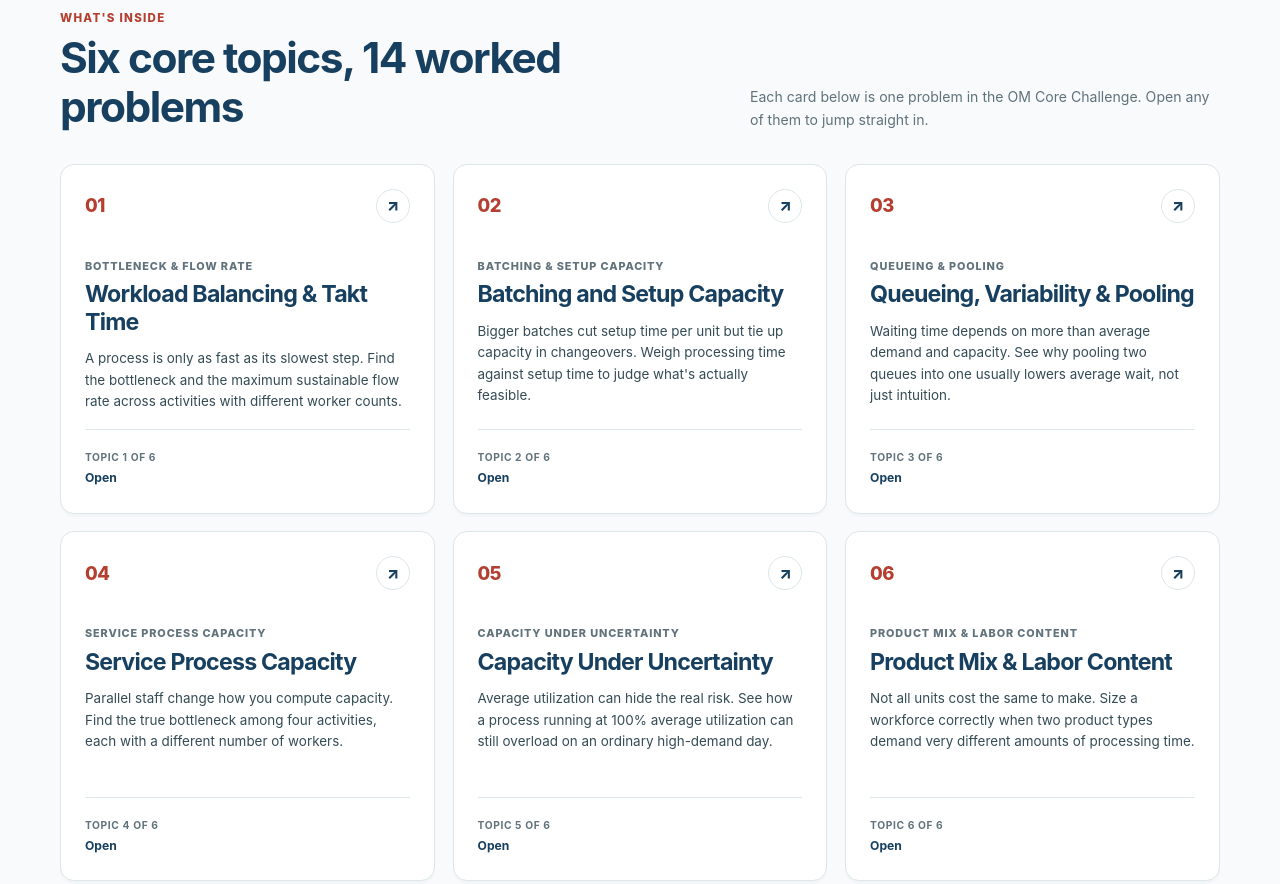
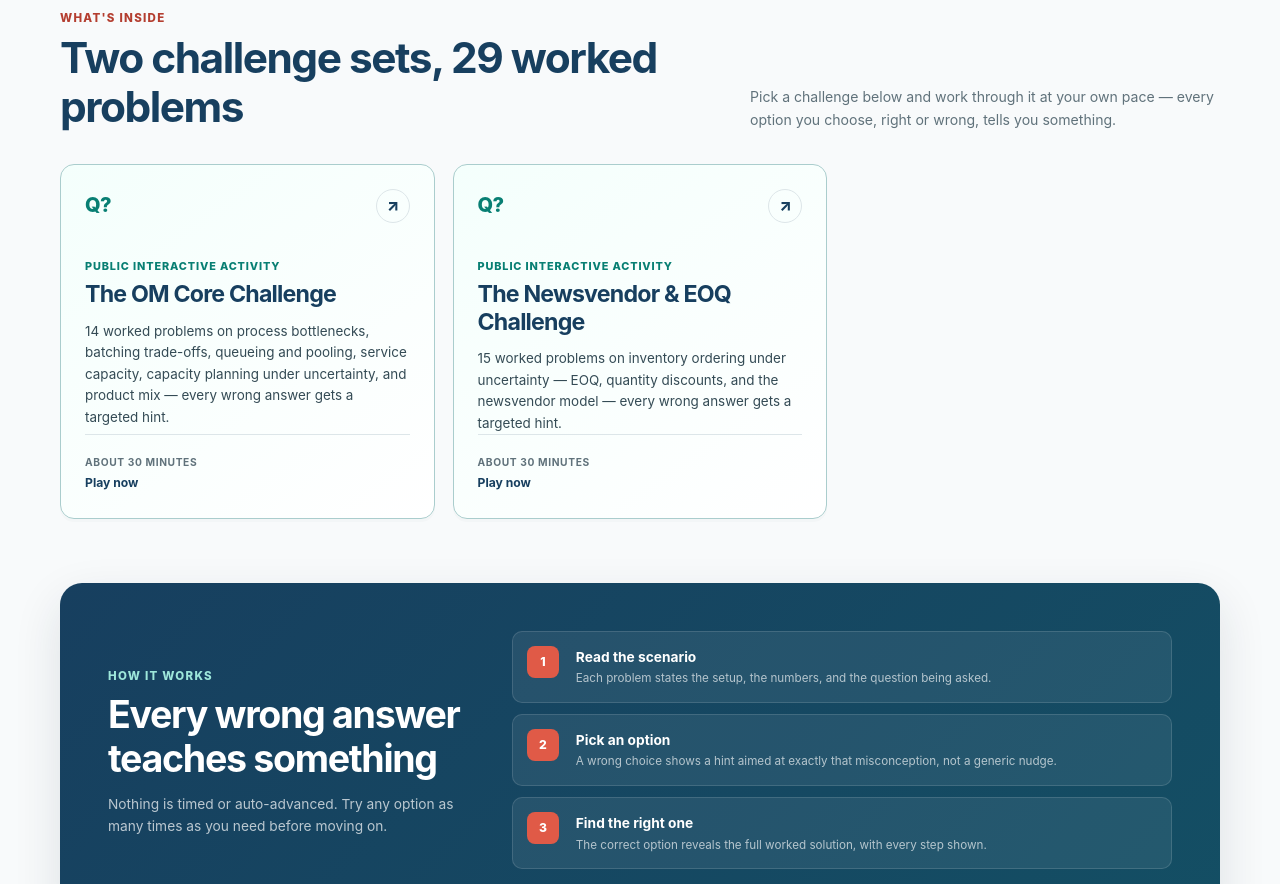
Before and after one commit to Coyote2603/OM-Core-Challange, a website: page index.html in a window 1280 px wide. Shown: the part 944-1828 px from the top of the page. Drawn offline with Linux system fonts and the light colour scheme.

Commit message:
Add files via upload

```diff
--- a/index.html
+++ b/index.html
@@ -73,83 +73,21 @@
       <div class="section-heading">
         <div>
           <span class="eyebrow">What's inside</span>
-          <h2 id="session-list-title">Six core topics, 14 worked problems</h2>
+          <h2 id="session-list-title">Two challenge sets, 29 worked problems</h2>
         </div>
-        <p>Each card below is one problem in the OM Core Challenge. Open any of them to jump straight in.</p>
+        <p>Pick a challenge below and work through it at your own pace — every option you choose, right or wrong, tells you something.</p>
       </div>
       <div class="card-grid" id="topics-grid">
-        <a class="session-card" href="om-challenge.html">
+        <a class="session-card game-card" href="om-challenge.html">
           <div class="session-card-top">
-            <span class="session-card-number">01</span>
+            <span class="session-card-number game-mark" aria-hidden="true">Q?</span>
             <span class="session-card-arrow" aria-hidden="true">↗</span>
           </div>
-          <span class="session-card-kicker">Bottleneck &amp; flow rate</span>
-          <h3>Workload Balancing &amp; Takt Time</h3>
-          <p>A process is only as fast as its slowest step. Find the bottleneck and the maximum sustainable flow rate across activities with different worker counts.</p>
-          <div class="session-card-footer"><span>Topic 1 of 6</span><strong>Open</strong></div>
+          <span class="session-card-kicker">Public interactive activity</span>
+          <h3>The OM Core Challenge</h3>
+          <p>14 worked problems on process bottlenecks, batching trade-offs, queueing and pooling, service capacity, capacity planning under uncertainty, and product mix — every wrong answer gets a targeted hint.</p>
+          <div class="session-card-footer"><span>About 30 minutes</span><strong>Play now</strong></div>
         </a>
-        <a class="session-card" href="om-challenge.html">
-          <div class="session-card-top">
-            <span class="session-card-number">02</span>
-            <span class="session-card-arrow" aria-hidden="true">↗</span>
-          </div>
-          <span class="session-card-kicker">Batching &amp; setup capacity</span>
-          <h3>Batching and Setup Capacity</h3>
-          <p>Bigger batches cut setup time per unit but tie up capacity in changeovers. Weigh processing time against setup time to judge what's actually feasible.</p>
-          <div class="session-card-footer"><span>Topic 2 of 6</span><strong>Open</strong></div>
-        </a>
-        <a class="session-card" href="om-challenge.html">
-          <div class="session-card-top">
-            <span class="session-card-number">03</span>
-            <span class="session-card-arrow" aria-hidden="true">↗</span>
-          </div>
-          <span class="session-card-kicker">Queueing &amp; pooling</span>
-          <h3>Queueing, Variability &amp; Pooling</h3>
-          <p>Waiting time depends on more than average demand and capacity. See why pooling two queues into one usually lowers average wait, not just intuition.</p>
-          <div class="session-card-footer"><span>Topic 3 of 6</span><strong>Open</strong></div>
-        </a>
-        <a class="session-card" href="om-challenge.html">
-          <div class="session-card-top">
-            <span class="session-card-number">04</span>
-            <span class="session-card-arrow" aria-hidden="true">↗</span>
-          </div>
-          <span class="session-card-kicker">Service process capacity</span>
-          <h3>Service Process Capacity</h3>
-          <p>Parallel staff change how you compute capacity. Find the true bottleneck among four activities, each with a different number of workers.</p>
-          <div class="session-card-footer"><span>Topic 4 of 6</span><strong>Open</strong></div>
-        </a>
-        <a class="session-card" href="om-challenge.html">
-          <div class="session-card-top">
-            <span class="session-card-number">05</span>
-            <span class="session-card-arrow" aria-hidden="true">↗</span>
-          </div>
-          <span class="session-card-kicker">Capacity under uncertainty</span>
-          <h3>Capacity Under Uncertainty</h3>
-          <p>Average utilization can hide the real risk. See how a process running at 100% average utilization can still overload on an ordinary high-demand day.</p>
-          <div class="session-card-footer"><span>Topic 5 of 6</span><strong>Open</strong></div>
-        </a>
-        <a class="session-card" href="om-challenge.html">
-          <div class="session-card-top">
-            <span class="session-card-number">06</span>
-            <span class="session-card-arrow" aria-hidden="true">↗</span>
-          </div>
-          <span class="session-card-kicker">Product mix &amp; labor content</span>
-          <h3>Product Mix &amp; Labor Content</h3>
-          <p>Not all units cost the same to make. Size a workforce correctly when two product types demand very different amounts of processing time.</p>
-          <div class="session-card-footer"><span>Topic 6 of 6</span><strong>Open</strong></div>
-        </a>
-      </div>
-    </section>
-
-    <section class="container session-section" id="inventory" aria-labelledby="inventory-list-title">
-      <div class="section-heading">
-        <div>
-          <span class="eyebrow">Also on this platform</span>
-          <h2 id="inventory-list-title">Inventory: EOQ &amp; the newsvendor model</h2>
-        </div>
-        <p>A second practice set on ordering under uncertainty — 15 worked problems in all.</p>
-      </div>
-      <div class="card-grid">
         <a class="session-card game-card" href="newsvendor-challenge.html">
           <div class="session-card-top">
             <span class="session-card-number game-mark" aria-hidden="true">Q?</span>
```
